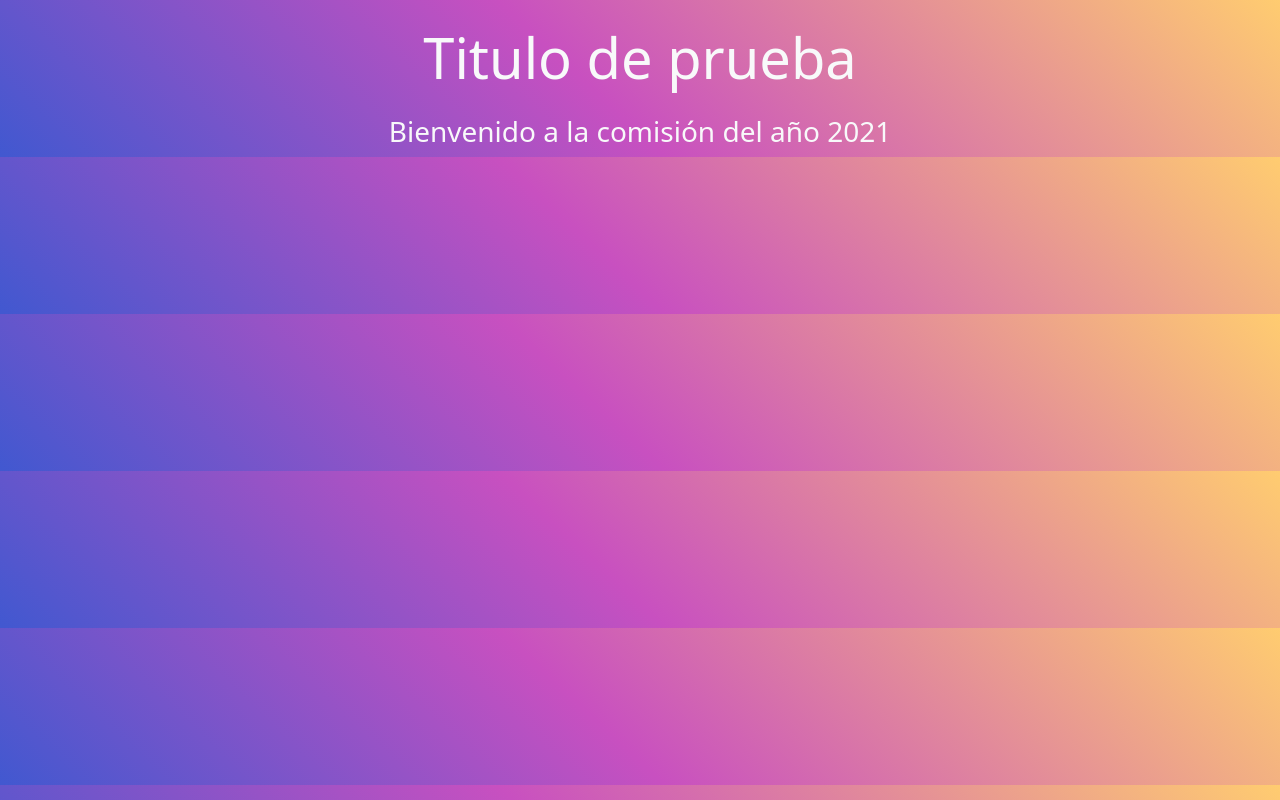
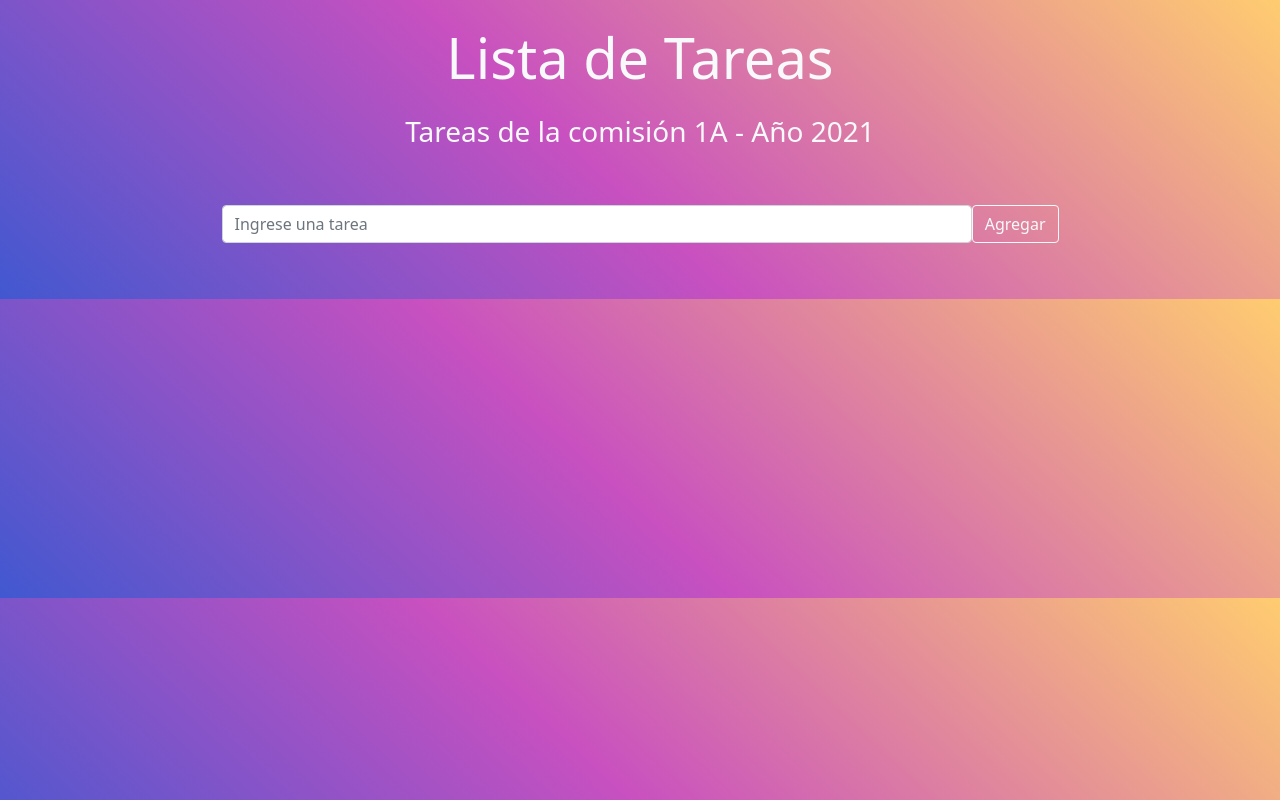
Before and after one commit to marcosihe/RollingForm, a React (Create React App) app: page / in a window 1280 px wide. Built offline with nearby package versions, Linux system fonts and the light colour scheme.

Commit message:
Se creo el maquetado del componente FormTarea.

```diff
--- a/src/App.jsx
+++ b/src/App.jsx
@@ -1,13 +1,15 @@
 import './App.css';
+import 'bootstrap/dist/css/bootstrap.min.css';
 import Titulo from './components/Titulo';
 import Subtitulo from './components/Subtitulo';
-import 'bootstrap/dist/css/bootstrap.min.css';
+import FormTarea from './components/FormTarea';
 
 function App() {
   return (
     <div>
       <Titulo/>
       <Subtitulo comision='1A' anio={2021}></Subtitulo>
+      <FormTarea></FormTarea>
     </div>
   );
 }
--- a/src/components/FormTarea.jsx
+++ b/src/components/FormTarea.jsx
@@ -1,11 +1,20 @@
-import React from 'react';
+import React from "react";
 
 const FormTarea = () => {
-    return (
-        <div>
-
+  return (
+    <div className='container my-5 d-flex justify-content-center'>
+      <form className='w-75'>
+        <div className='d-flex mt-2 mb-2'>
+          <input
+            type='text'
+            placeholder='Ingrese una tarea'
+            className='form-control'
+          />
+          <button className='btn btn-outline-light'>Agregar</button>
         </div>
-    );
+      </form>
+    </div>
+  );
 };
 
 export default FormTarea;
--- a/src/components/Subtitulo.jsx
+++ b/src/components/Subtitulo.jsx
@@ -3,7 +3,7 @@ import React from 'react';
 const Subtitulo = (props) => {
     return (
         <div>
-            <h3 className="text-light text-center">Bienvenido a la comisión {props.comsion} del año {props.anio}</h3>
+            <h3 className="text-light text-center">Tareas de la comisión {props.comision} - Año {props.anio}</h3>
         </div>
     );
 };
--- a/src/components/Titulo.jsx
+++ b/src/components/Titulo.jsx
@@ -4,7 +4,7 @@ export default class Titulo extends Component {
     render() {
         return (
             <div>
-                <h1 className="text-center my-4 text-light display-4">Titulo de prueba</h1>
+                <h1 className="text-center my-4 text-light display-4">Lista de Tareas</h1>
             </div>
         )
     }
```
